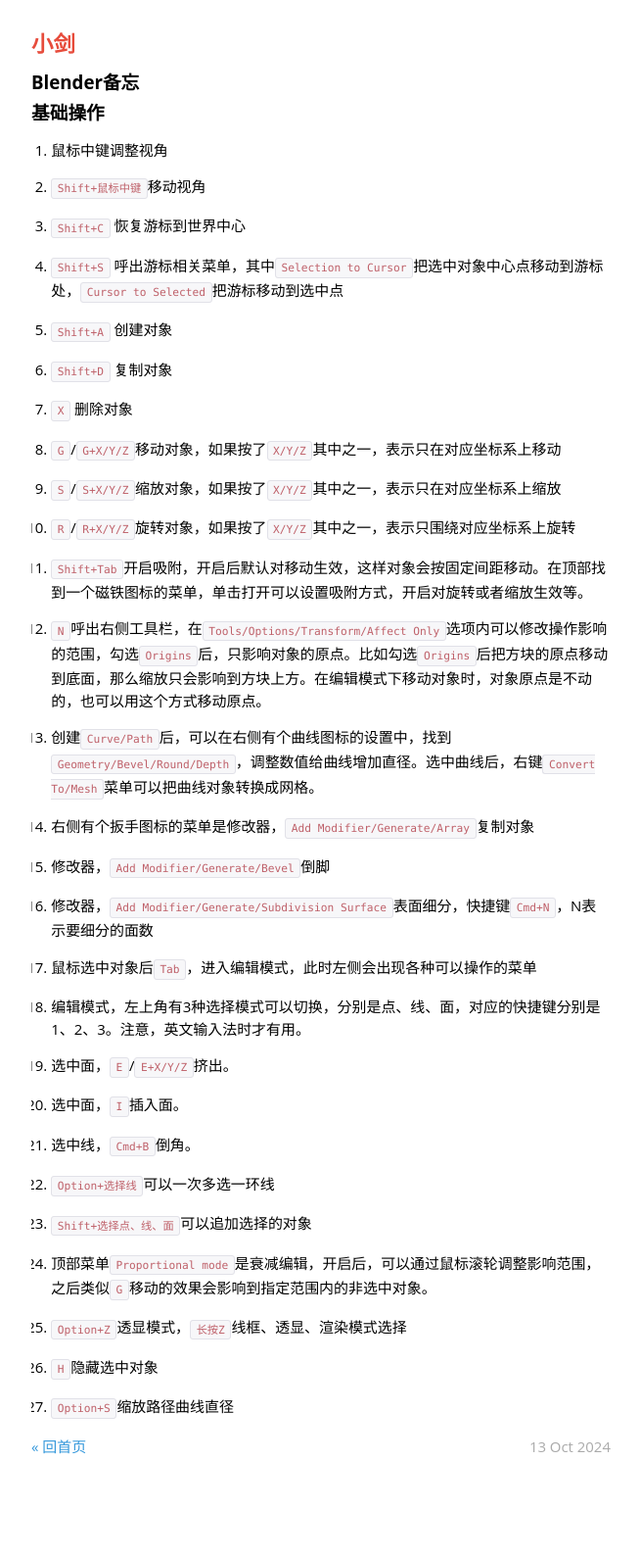
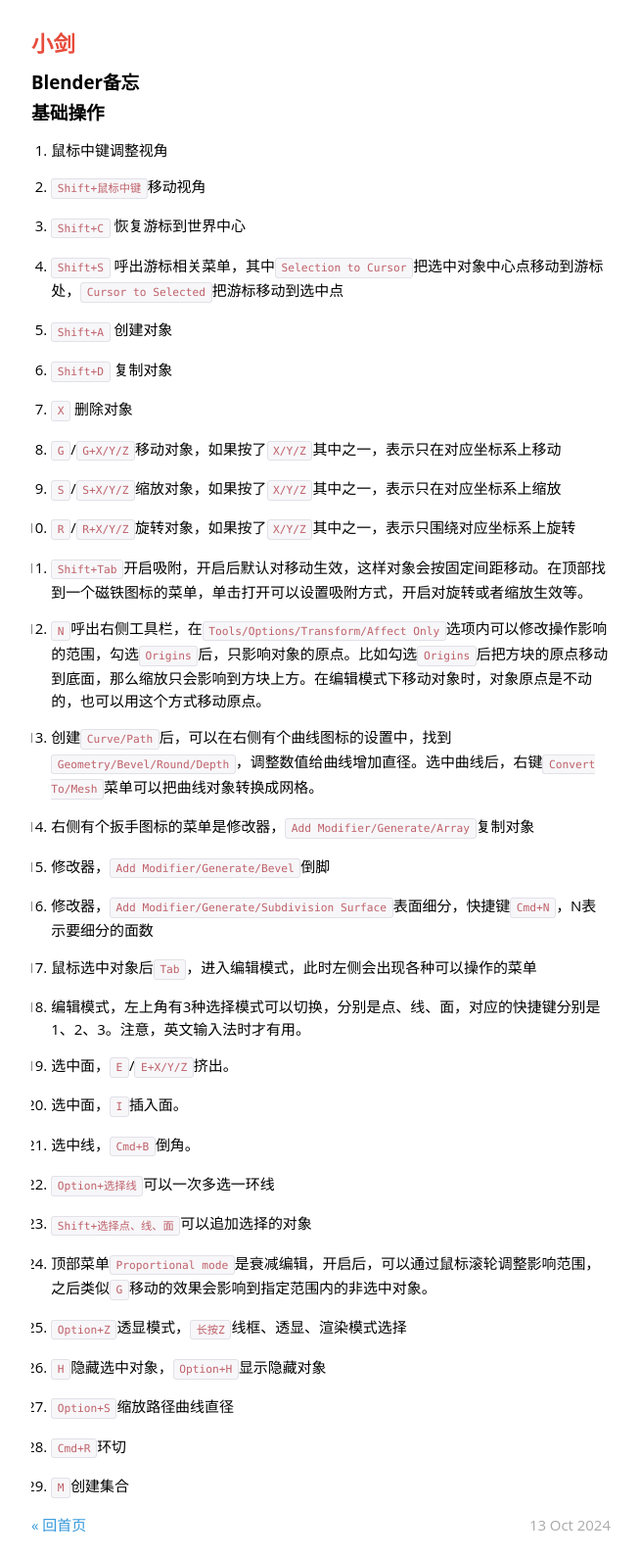
Before and after one commit to hiwjd/hiwjd.github.io, a Jekyll site: the page built from _posts/2024-10-13-blender-memo.markdown, in a window 1280 px wide. Shown: the whole page at 98% size, without its empty margins (312-966 px from the left). Built offline with Jekyll 4.4.1, drawn with Linux system fonts in a browser that asks for light colours; nearby versions of some CDN libraries; some web fonts are replaced; comment, search, counter and statistics services are not loaded; before the commit the page ends 1509 px from its top, so only the background shows below that.

Commit message:
Update 2024-10-13-blender-memo.markdown

```diff
--- a/_posts/2024-10-13-blender-memo.markdown
+++ b/_posts/2024-10-13-blender-memo.markdown
@@ -57,6 +57,10 @@ categories: post
 
 25. `Option+Z`透显模式，`长按Z`线框、透显、渲染模式选择
 
-26. `H`隐藏选中对象
+26. `H`隐藏选中对象，`Option+H`显示隐藏对象
 
 27. `Option+S`缩放路径曲线直径
+
+28. `Cmd+R`环切
+
+29. `M`创建集合
```
